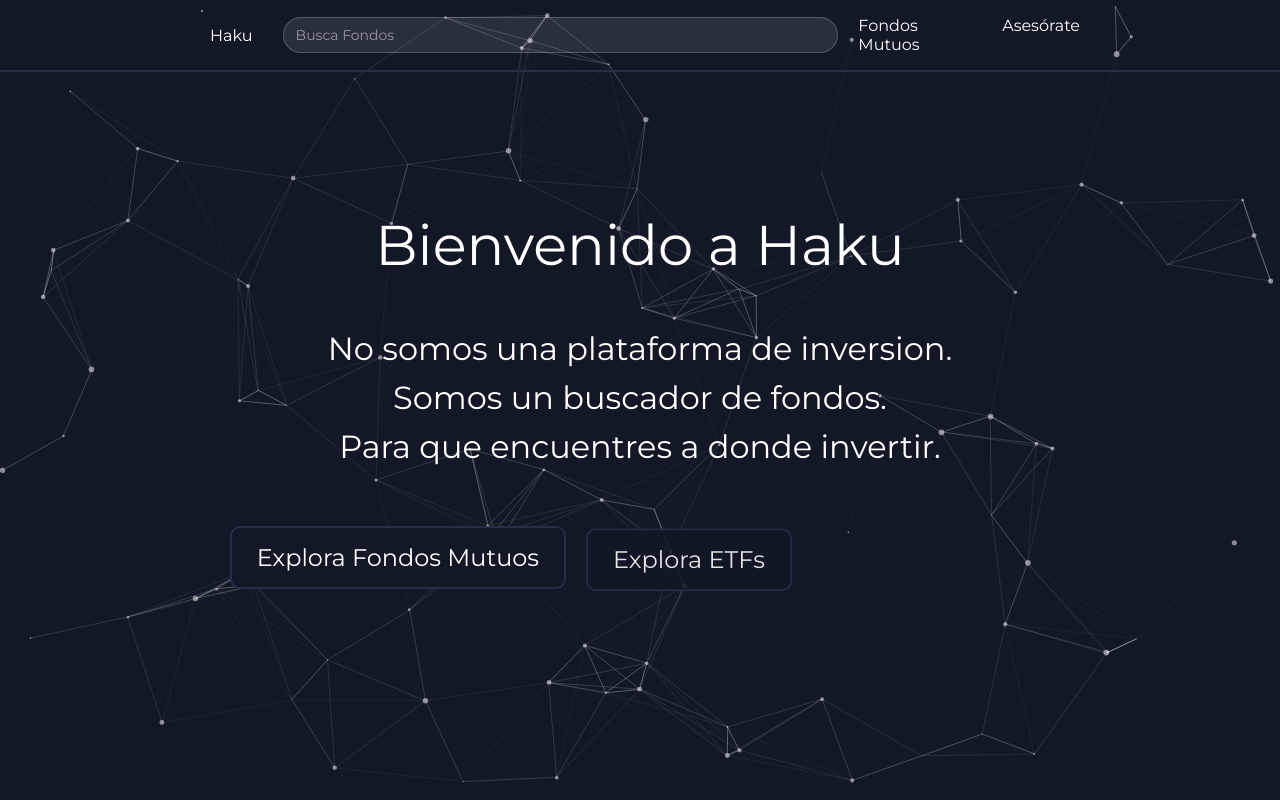
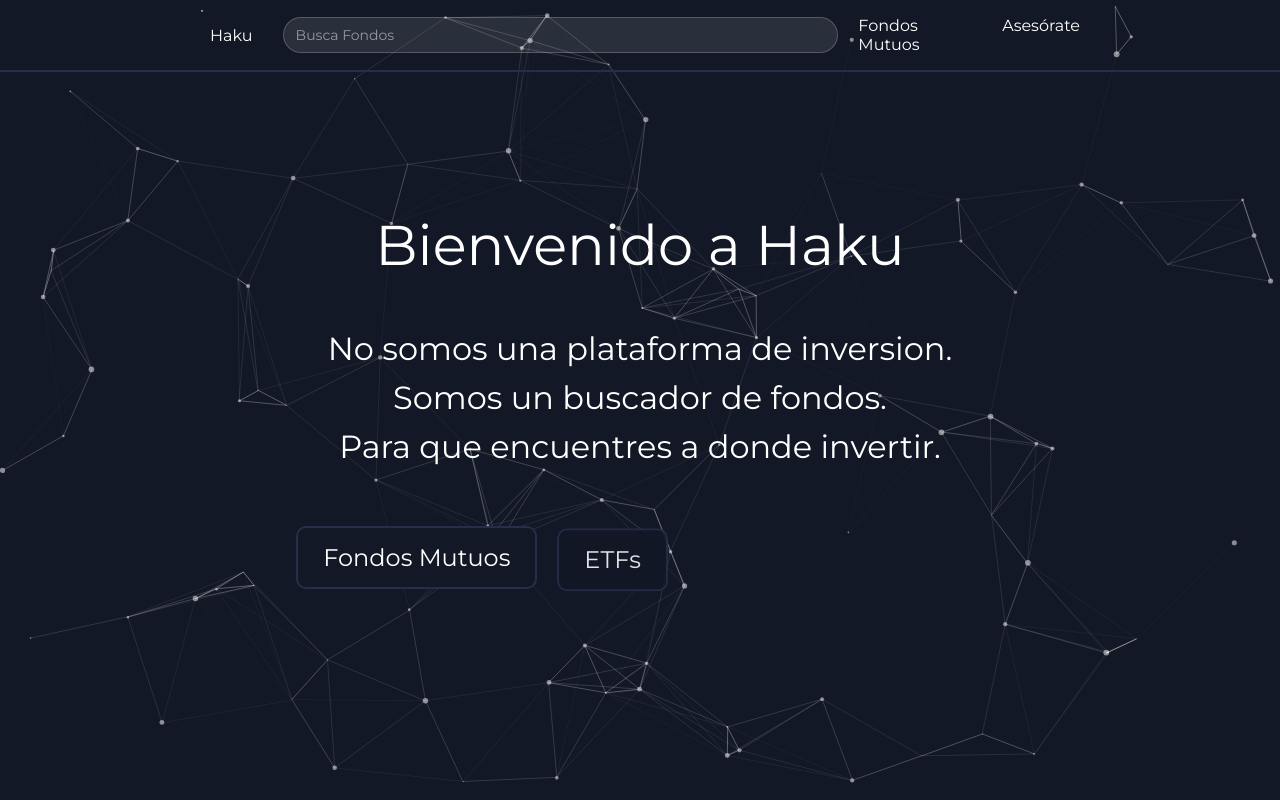
Before and after one commit to andeanronin/haku, a React (Vite) app in the folder haku-app/: page / in a window 1280 px wide. Shown: the top 800 px of the page. Built offline with nearby package versions, Linux system fonts and the light colour scheme.

Commit message:
small update on landing page

```diff
--- a/haku-app/src/landingPage.tsx
+++ b/haku-app/src/landingPage.tsx
@@ -93,16 +93,16 @@ function LandingPage() {
               className={`${landingStyles.exploreButton} fade-in`}
               onClick={handleFondosMutuosClick}
             >
-              Explora Fondos Mutuos
+              Fondos Mutuos
             </button>
             <button className={`${landingStyles.exploreButton} fade-in`}>
-              Explora ETFs
+              ETFs
             </button>
             <button
               className={`${landingStyles.exploreButton} fade-in`}
               onClick={handleExploraFondosClick}
             >
-              Explora Fondos
+              Fondos de Inversion
             </button>
           </div>
         </div>
```
